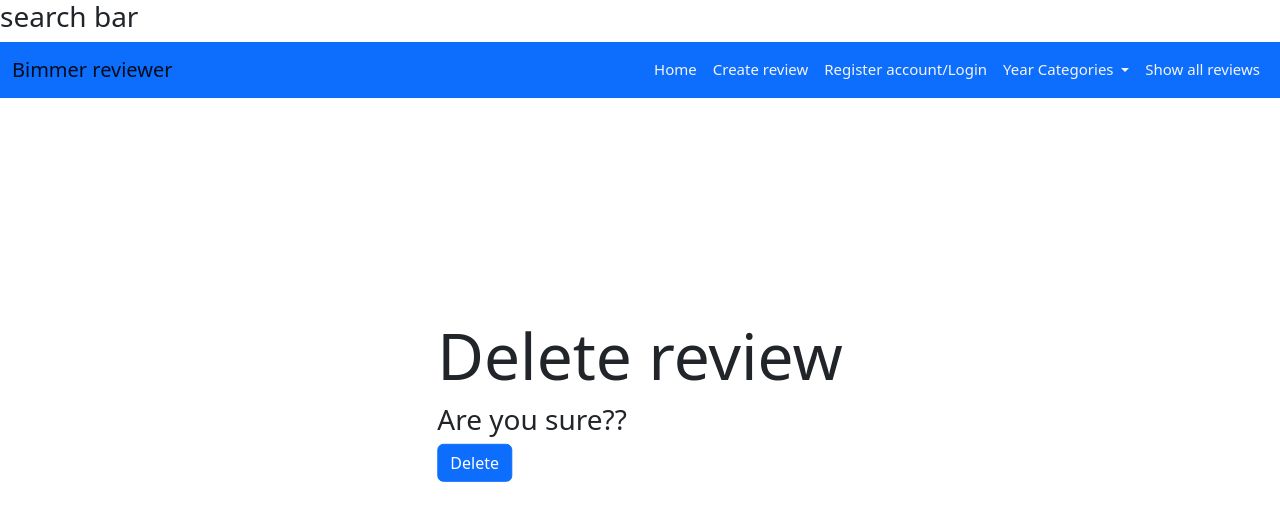
After one commit to rebahama/bimmer-reviewer, a Django app: template templates/delete-review.html in a window 1280 px wide. The commit adds this page. Shown: the top 521 px of the page. Run offline with Django 3.2, Linux system fonts and the light colour scheme; the template is opened without the code that fills it, so the values that code supplies are empty.

Commit message:
add delete function to post

```diff
--- /dev/null
+++ b/templates/delete-review.html
@@ -0,0 +1,17 @@
+{% extends 'base.html' %}
+{% block content %}
+
+
+<div class="position-absolute top-50 start-50 translate-middle">
+    <h3 class="display-3"> Delete review</h3>
+    <div class="form-group">
+
+            <form method="POST" enctype="multipart/form-data">
+                {%csrf_token%}
+                <h3> Are you sure??</h3>
+        <button class="btn btn-primary"> Delete</button>
+        </form>
+    </div>
+</div>
+
+{% endblock %}
--- a/templates/home.html
+++ b/templates/home.html
@@ -15,6 +15,7 @@
               <p class="card-text"> {{post.body}} </p>
               <a href="{% url 'detail-review' post.pk %}"> <p class="card-text"><small class="text-muted">By {{post.author}} </small></p> </a>
               <a href="{% url 'update-review' post.pk %}">Update</a>
+              <a href="{% url 'delete-review' post.pk %}">Delete</a>
             </div>
           </div>
     </div>
--- a/thereviewer/urls.py
+++ b/thereviewer/urls.py
@@ -23,4 +23,5 @@
     path('review/<int:pk>', views.DetailReview.as_view(), name='detail-review'),
     path('create-reviews/', views.CreateReview.as_view(), name='create-review'),
     path('update-reviews/<int:pk>', views.UpdateReview.as_view(), name='update-review'),
+    path('delete-reviews/<int:pk>', views.DeleteReview.as_view(), name='delete-review'),
 ]
```
Also changed, not shown: bimmerreviewer/views.py (+16 -1 lines).
